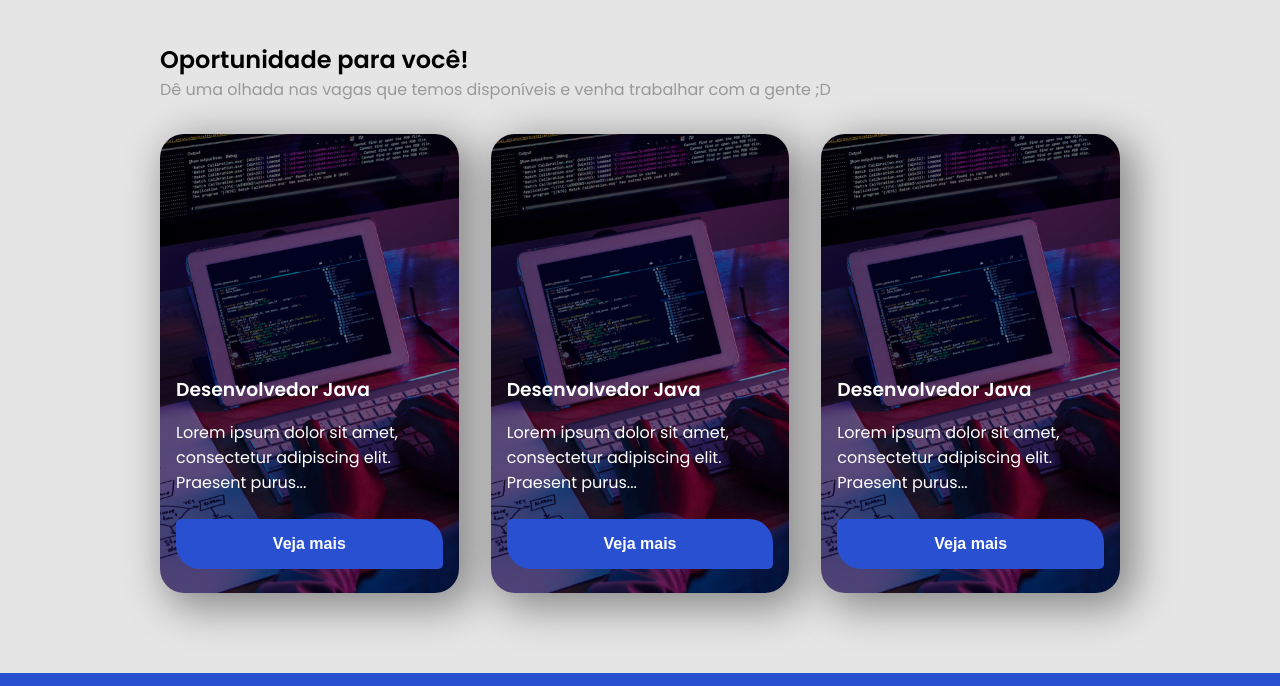
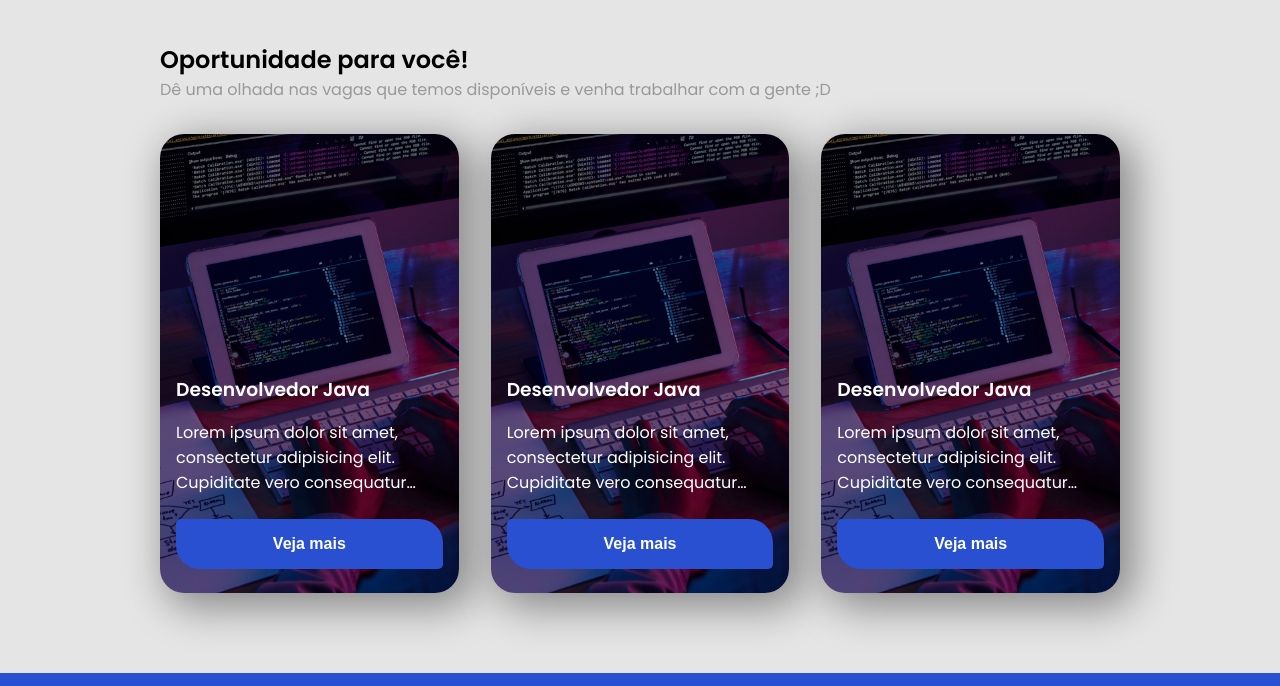
Before and after one commit to JPSerpa75/PrototipoItix, a plain HTML site: page index.html in a window 1280 px wide. Shown: the part 70-756 px from the top of the page. Drawn offline with Linux system fonts and the light colour scheme.

Commit message:
Adicionamando o line clamp

```diff
--- a/css/style.css
+++ b/css/style.css
@@ -93,6 +93,10 @@ header{
     }
     .job p{
         margin: 1em 0;
+        overflow: hidden;
+        display: -webkit-box;
+        -webkit-line-clamp: 3;
+        -webkit-box-orient: vertical;
     }
     .job button{
         width: 100%;
@@ -215,11 +219,12 @@ footer{
         flex-direction: column;
         justify-content: center;
     }
-    .cards .card .content{
+
+
+    .cards .card p.content{
         padding: 0.5em 0;
         flex-grow: 1;
         color: #737373;
-
     }
     .cards .card div{
         display: flex;
--- a/index.html
+++ b/index.html
@@ -36,8 +36,8 @@
                         <div>
                             <h3>Desenvolvedor Java</h3>
                             <p>
-                                Lorem ipsum dolor sit amet,
-                                consectetur adipiscing elit. Praesent purus...
+                                Lorem ipsum dolor sit amet, consectetur adipisicing elit. Cupiditate vero consequatur mollitia iste dolorum animi commodi,
+                                harum, nobis illum eius doloremque hic temporibus vel, tempora repudiandae quod quisquam sed eos?
                             </p>
                         </div>
                         <button>Veja mais</button>
@@ -46,8 +46,8 @@
                         <div>
                             <h3>Desenvolvedor Java</h3>
                             <p>
-                                Lorem ipsum dolor sit amet,
-                                consectetur adipiscing elit. Praesent purus...
+                                Lorem ipsum dolor sit amet, consectetur adipisicing elit. Cupiditate vero consequatur mollitia iste dolorum animi commodi,
+                                harum, nobis illum eius doloremque hic temporibus vel, tempora repudiandae quod quisquam sed eos?
                             </p>
                         </div>
                         <button>Veja mais</button>
@@ -56,8 +56,8 @@
                         <div>
                             <h3>Desenvolvedor Java</h3>
                             <p>
-                                Lorem ipsum dolor sit amet,
-                                consectetur adipiscing elit. Praesent purus...
+                                Lorem ipsum dolor sit amet, consectetur adipisicing elit. Cupiditate vero consequatur mollitia iste dolorum animi commodi,
+                                harum, nobis illum eius doloremque hic temporibus vel, tempora repudiandae quod quisquam sed eos?
                             </p>
                         </div>
                         <button>Veja mais</button>
```
Also changed, not shown: blog.html (+5 -5 lines).
